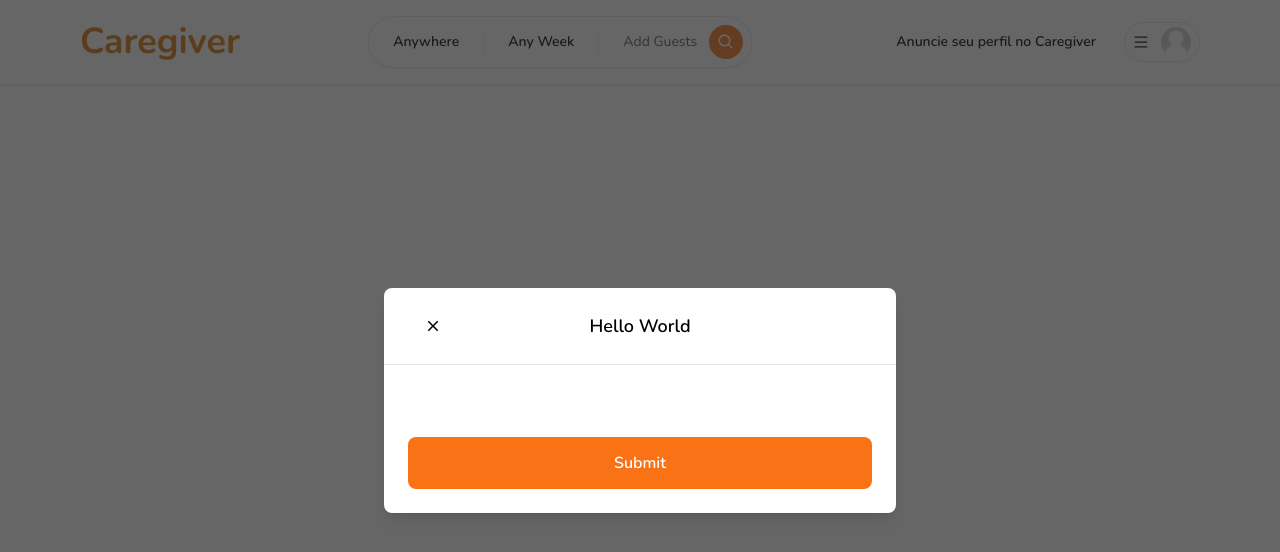
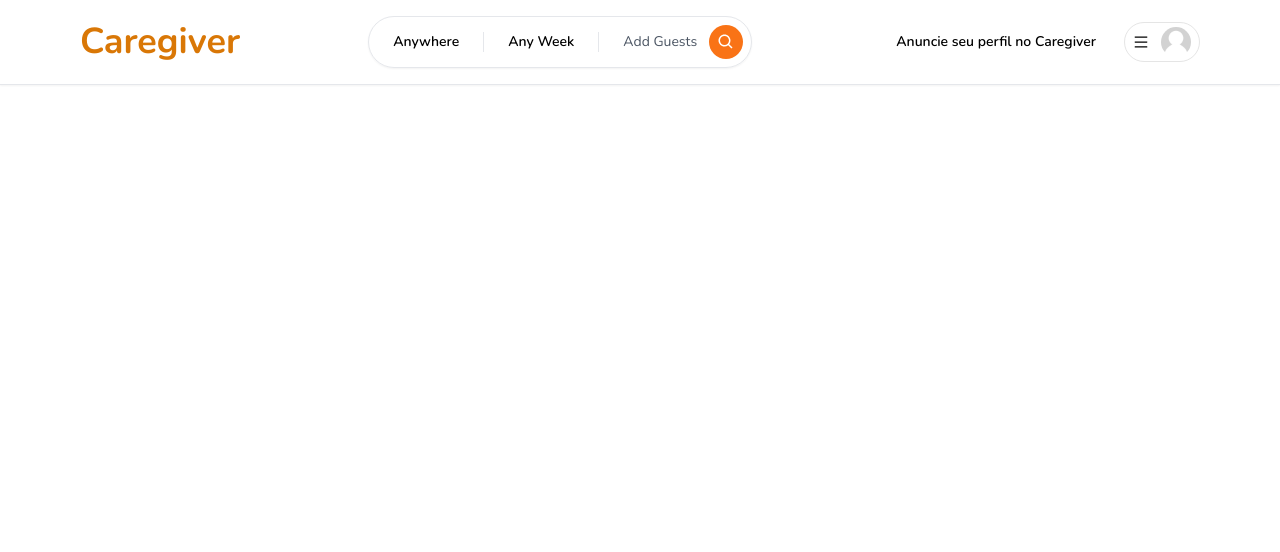
Before and after one commit to NotedSilva/Caregiver-Next, a Next.js app: page / in a window 1280 px wide. Shown: the top 552 px of the page. Built offline with nearby package versions, Linux system fonts and the light colour scheme.

Commit message:
Melhoria de código no layout do projeto

```diff
--- a/app/layout.tsx
+++ b/app/layout.tsx
@@ -2,7 +2,8 @@ import type { Metadata } from "next";
 import { Nunito } from "next/font/google";
 import "./globals.css";
 import Navbar from "./components/navbar/Navbar";
-import Modal from "./components/modals/modal";
+import RegisterModal from "./components/modals/RegisterModal";
+import ToasterProvider from "./providers/ToasterProvider";
 
 const font = Nunito({ subsets: ["latin"] });
 
@@ -19,7 +20,8 @@ export default function RootLayout({
   return (
     <html lang="pt-br">
       <body className={font.className}>
-        <Modal actionLabel="Submit" title="Hello World" isOpen />
+        <ToasterProvider />
+        <RegisterModal />
         <Navbar />
         {children}
         </body>
```
